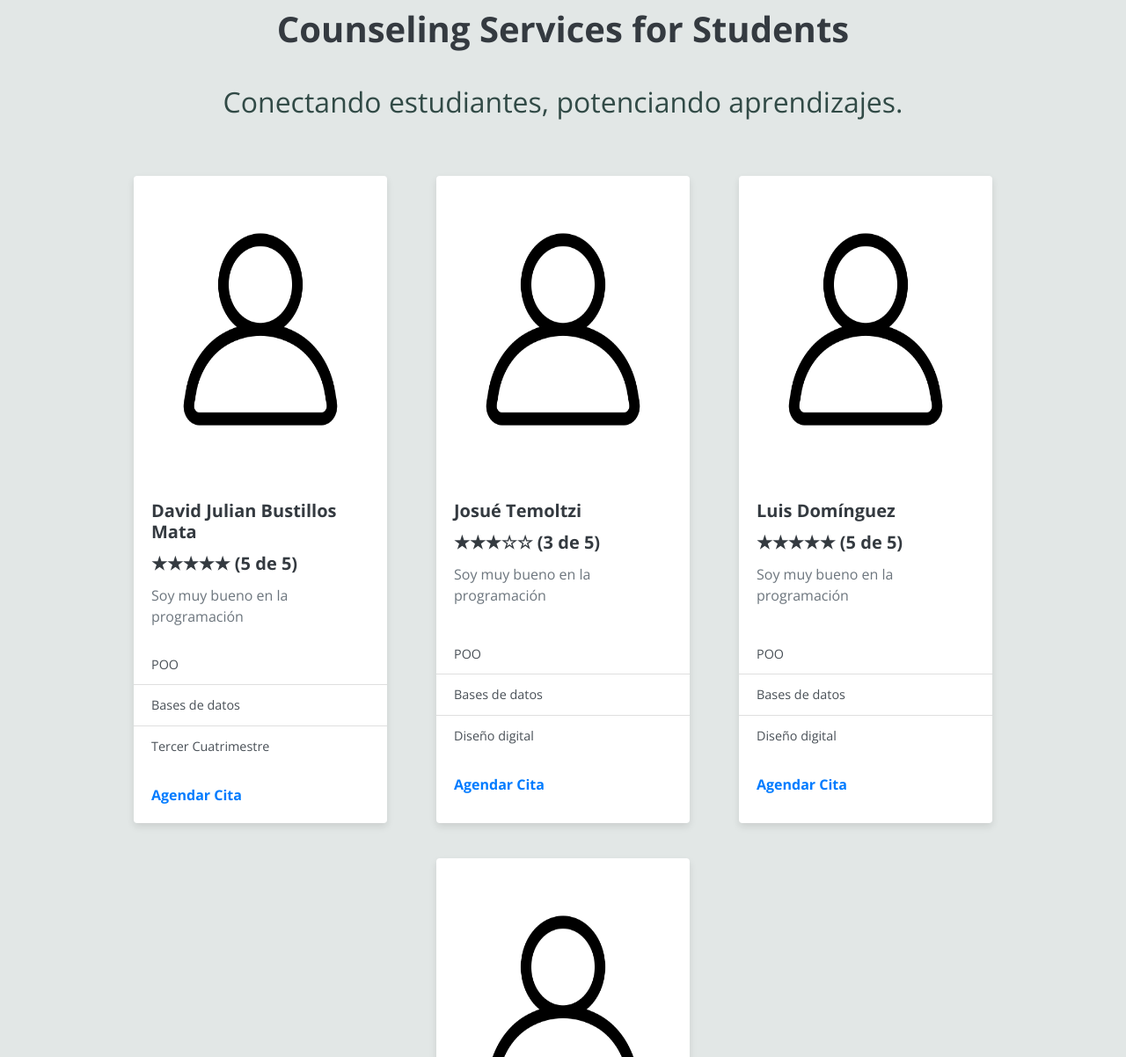
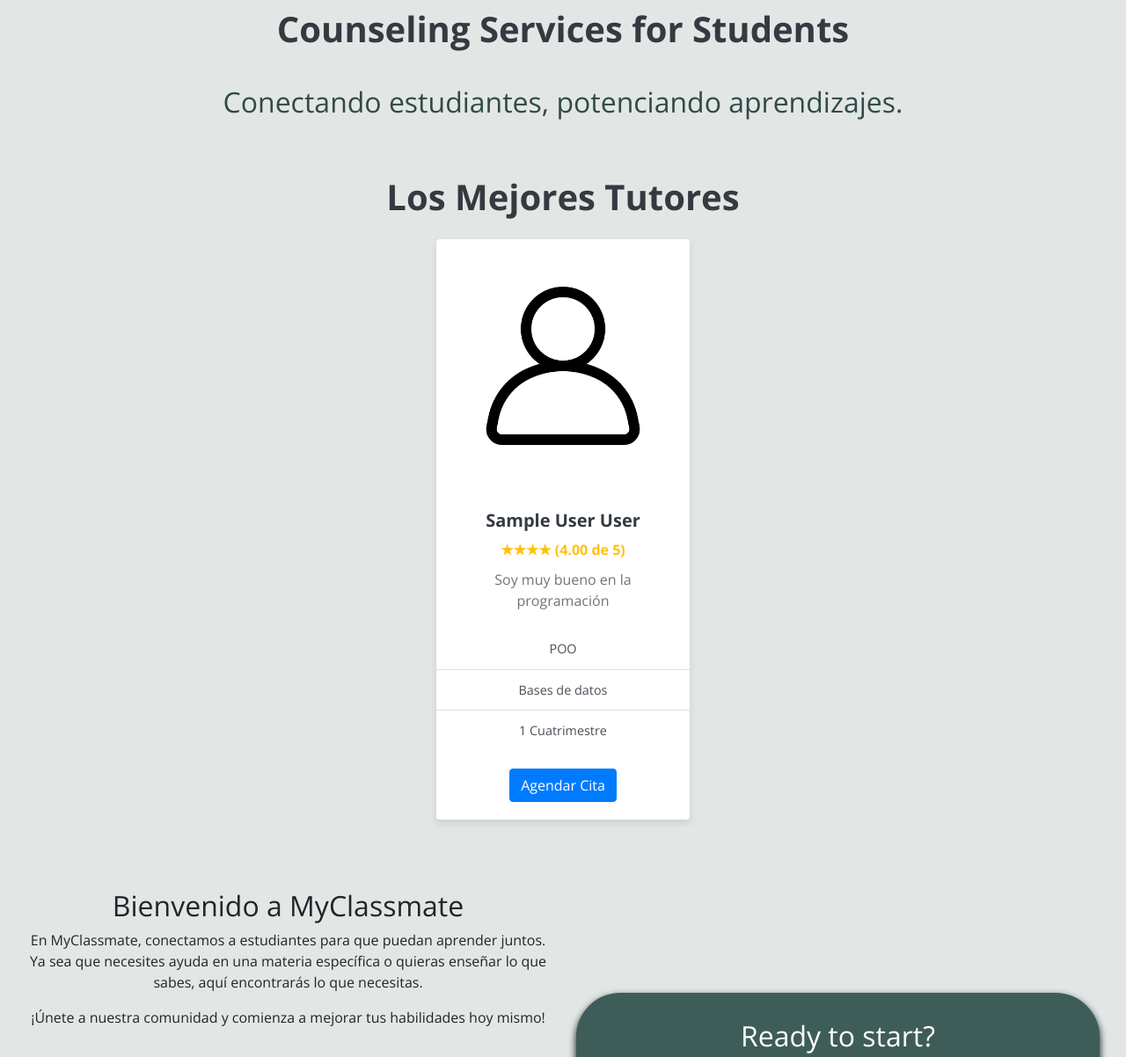
Before and after one commit to ChinitoPacas31/My-classmate, a Flask app: page / in a window 1280 px wide. Shown: the part 153-1355 px from the top of the page at 88% size. Run offline with Flask 3, Linux system fonts and the light colour scheme; tables that the repository leaves empty or names only in its code hold one stand-in row (values such as "Sample post"); some libraries are stand-ins or nearby versions.

Commit message:
si si
sisi

```diff
--- a/templates/index.html
+++ b/templates/index.html
@@ -349,6 +349,65 @@
     transform: translateY(0);
   }
 }
+*{
+    margin: 0;
+    padding: 0;
+    box-sizing: border-box;
+    font-family: 'Open Sans', sans-serif;
+}
+        .container-targets {
+            gap: 1.5rem;
+        }
+        .card {
+            box-shadow: 0 4px 8px rgba(0, 0, 0, 0.1);
+            border: none;
+            transition: transform 0.3s ease, box-shadow 0.3s ease;
+        }
+        .card:hover {
+            transform: translateY(-5px);
+            box-shadow: 0 6px 12px rgba(0, 0, 0, 0.2);
+        }
+        .card-title {
+            color: #343a40;
+            font-weight: bold;
+        }
+        .card-text {
+            color: #6c757d;
+        }
+        .list-group-item {
+            font-size: 0.9rem;
+            color: #495057;
+        }
+        .card-link {
+            color: #007bff;
+            font-weight: bold;
+            text-decoration: none;
+        }
+        .card-link:hover {
+            text-decoration: underline;
+        }
+        h1 {
+            font-size: 2.5rem;
+            font-weight: bold;
+            color: #343a40;
+        }
+      .background-nav{
+        background-color: #3e5d58;
+      }
+      .content {
+          position: relative;
+          z-index: 1;
+          color: white;
+          text-align: center;
+      }
+.btn-custom {
+    background-color: #3e5d58;
+    color: white;
+}
+.btn-custom:hover {
+    background-color: #324c47;
+    color: white;
+}
       </style>
 </head>
 <body>
@@ -416,82 +475,33 @@
         </div>
         <br>
 
-      <!-- Tarjeta de David Bustillos -->
+        <div class="container">
+            <h1 class="text-center mb-4">Los Mejores Tutores</h1>
             <div class="row justify-content-center container-targets">
-
+                {% for tutor in top_tutors %}
                     <div class="card mx-3 mb-3" style="width: 18rem;">
-        <img style= "height: 349px;" src="../static/images/userxd.png" class="card-img-top" alt="...">
+                        <img style="height: 18rem; object-fit: cover;" src="{{ url_for('static', filename='images/userxd.png') }}" class="card-img-top rounded-top" alt="Foto del Tutor">
                         <div class="card-body">
-            <h5 class="card-title">David Julian Bustillos Mata</h5>
-            <h5 class="card-title">★★★★★ (5 de 5)</h5>
-            <p class="card-text">Soy muy bueno en la programación</p>
+                            <h5 class="card-title text-center">{{ tutor.name }} {{ tutor.lastName }}</h5>
+                            <h6 class="card-title text-center text-warning">
+                                {% for i in range(tutor['meanRating']|int) %}★{% endfor %}
+                                {% if tutor['meanRating'] % 1 != 0 %}½{% endif %}
+                                ({{ tutor.meanRating }} de 5)
+                            </h6>
+                            <p class="card-text text-center">Soy muy bueno en la programación</p>
                         </div>
                         <ul class="list-group list-group-flush">
-            <li class="list-group-item">POO</li>
-            <li class="list-group-item">Bases de datos</li>
-            <li class="list-group-item">Tercer Cuatrimestre</li>
+                            <li class="list-group-item text-center">POO</li>
+                            <li class="list-group-item text-center">Bases de datos</li>
+                            <li class="list-group-item text-center">{{ tutor.term }} Cuatrimestre</li>
                         </ul>
-          <div class="card-body">
-            <a href="{{ url_for('agendar') }}" class="card-link">Agendar Cita</a>
+                        <div class="card-body text-center">
+                            <a href="{{ url_for('agendar') }}" class="btn btn-primary">Agendar Cita</a>
                         </div>
                     </div>
-
-        <!-- Tarjeta de Josué Temoltzi -->
-        <div class="card mx-3 mb-3" style="width: 18rem;">
-          <img style= "height: 349px;" src="../static/images/userxd.png" class="card-img-top" alt="...">
-          <div class="card-body">
-            <h5 class="card-title">Josué Temoltzi</h5>
-            <h5 class="card-title">★★★☆☆ (3 de 5)</h5>
-            <p class="card-text">Soy muy bueno en la programación</p>
-          </div>
-          <ul class="list-group list-group-flush">
-            <li class="list-group-item">POO</li>
-            <li class="list-group-item">Bases de datos</li>
-            <li class="list-group-item">Diseño digital</li>
-          </ul>
-          <div class="card-body">
-            <a href="{{ url_for('agendar') }}" class="card-link">Agendar Cita</a>
+                {% endfor %}
             </div>
         </div>
-
-        <!-- Tarjeta de Luis Domínguez -->
-        <div class="card mx-3 mb-3" style="width: 18rem;">
-          <img style= "height: 349px;" src="../static/images/userxd.png" class="card-img-top" alt="...">
-          <div class="card-body">
-            <h5 class="card-title">Luis Domínguez</h5>
-            <h5 class="card-title">★★★★★ (5 de 5)</h5>
-            <p class="card-text">Soy muy bueno en la programación</p>
-          </div>
-          <ul class="list-group list-group-flush">
-            <li class="list-group-item">POO</li>
-            <li class="list-group-item">Bases de datos</li>
-            <li class="list-group-item">Diseño digital</li>
-          </ul>
-          <div class="card-body">
-            <a href="{{ url_for('agendar') }}" class="card-link">Agendar Cita</a>
-          </div>
-        </div>
-
-        <!-- Tarjeta de Joel Rocha -->
-        <div class="card mx-3 mb-3" style="width: 18rem;">
-          <img style= "height: 349px;" src="../static/images/userxd.png" class="card-img-top" alt="...">
-          <div class="card-body">
-            <h5 class="card-title">Joel Rocha</h5>
-            <h5 class="card-title">★★★★☆ (4 de 5)</h5>
-            <p class="card-text">Soy muy bueno en la programación</p>
-          </div>
-          <ul class="list-group list-group-flush">
-            <li class="list-group-item">POO</li>
-            <li class="list-group-item">Bases de datos</li>
-            <li class="list-group-item">Diseño digital</li>
-          </ul>
-          <div class="card-body">
-            <a href="{{ url_for('agendar') }}" class="card-link">Agendar Cita</a>
-          </div>
-        </div>
-      </div>
-
-        <br>
 
         <div class="container-fluid full-height my-5">
           <div class="content-container">
--- a/templates/tutors.html
+++ b/templates/tutors.html
@@ -233,6 +233,7 @@
         {% endfor %}
     </div>
 </div>
+
   <!-- Footer Section -->
   <footer class="pie-pagina">
     <div class="grupo-1">
```
Lines whose indentation alone changed are shown as unchanged.
